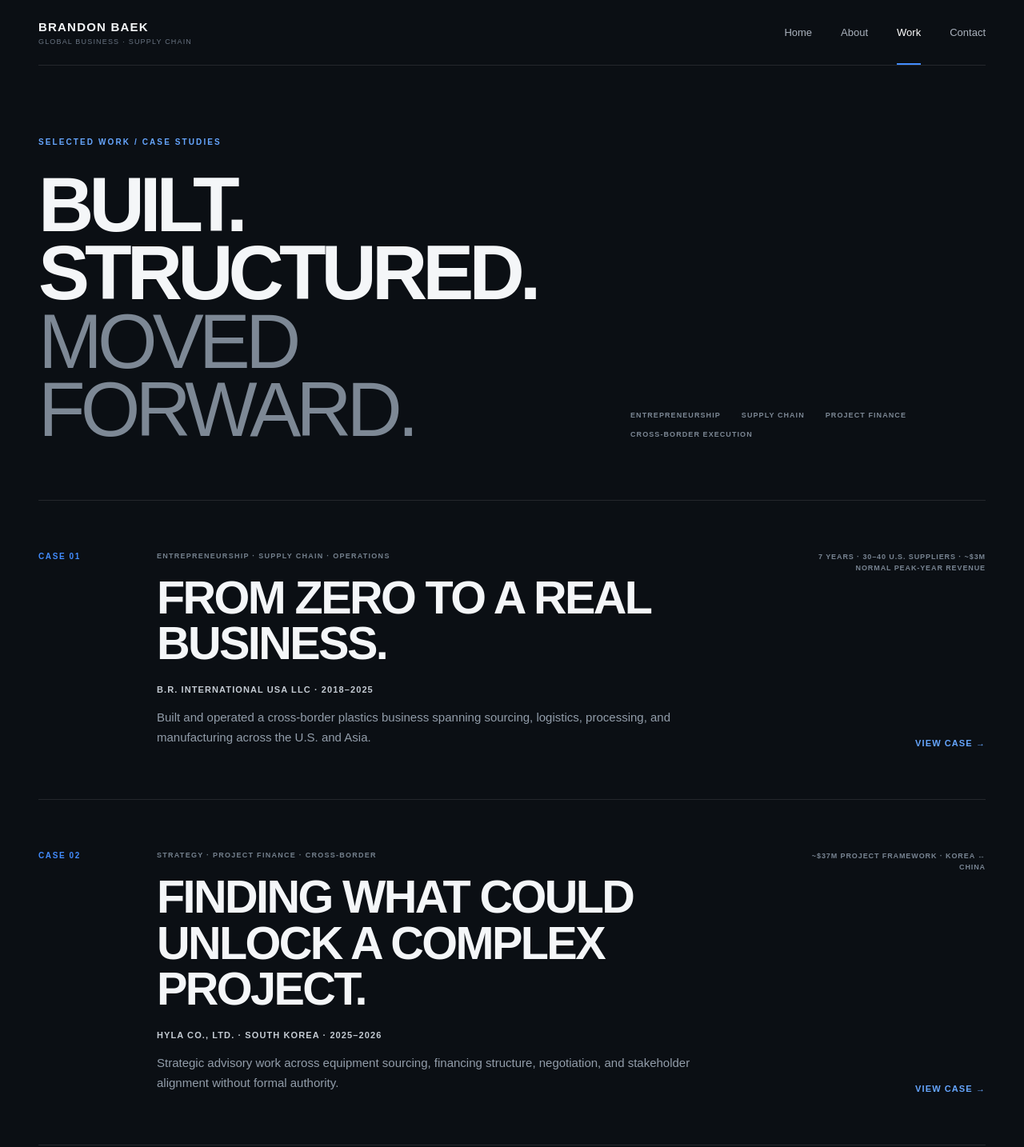
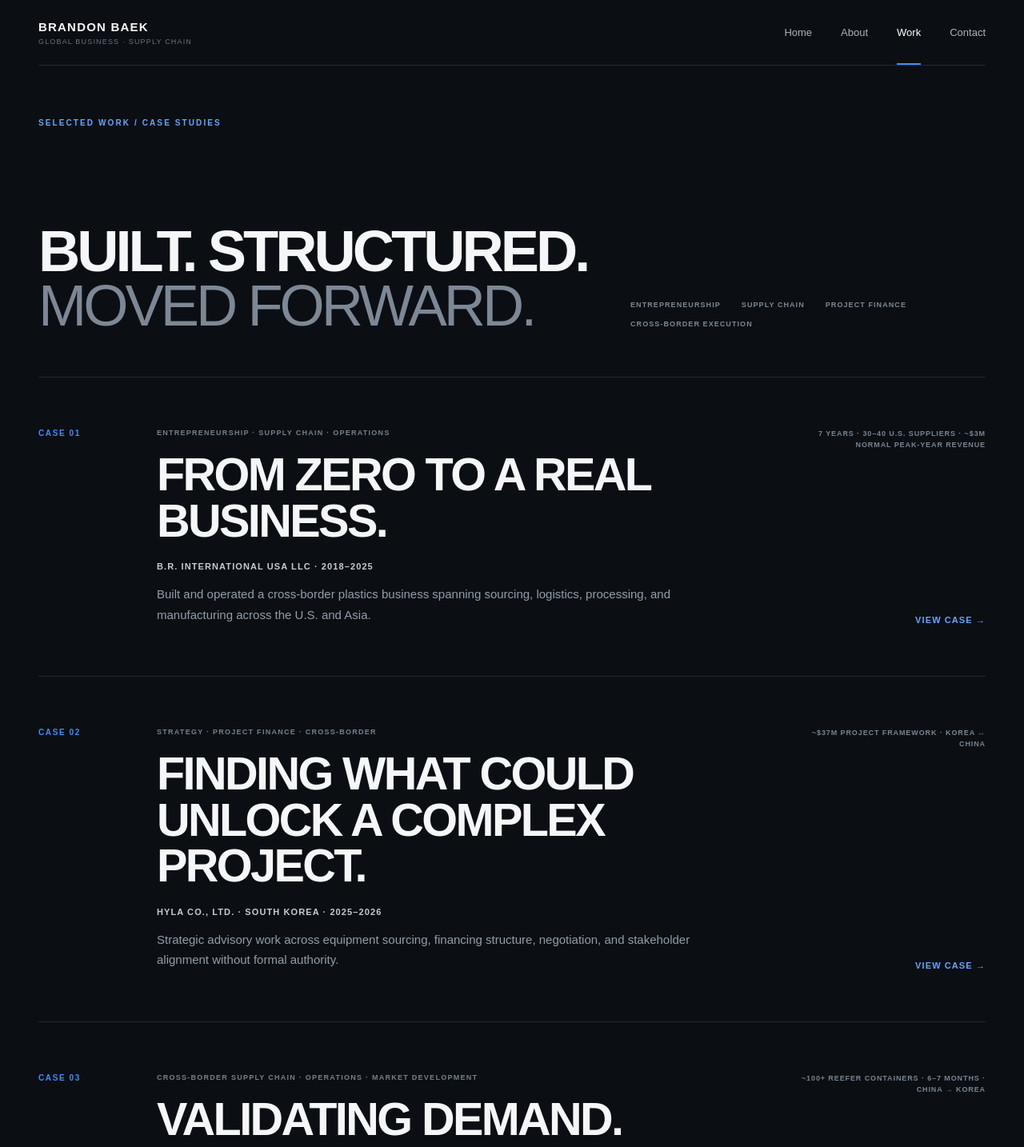
Before and after one commit to su59201/Brandon-Website, a Next.js app: page /work in a window 1280 px wide. Shown: the top 1434 px of the page at 80% size. Built offline with nearby package versions, Linux system fonts and the light colour scheme.

Commit message:
Refine Work index hierarchy and case positioning

```diff
--- a/app/work/page.js
+++ b/app/work/page.js
@@ -1,9 +1,10 @@
 import styles from "./work.module.css";
+import refine from "./work-refine.module.css";
 
 const cases=[
  {number:"01",href:"/work/br-international",status:"VIEW CASE →",category:"ENTREPRENEURSHIP · SUPPLY CHAIN · OPERATIONS",title:"FROM ZERO TO A REAL BUSINESS.",company:"B.R. INTERNATIONAL USA LLC · 2018–2025",context:"Built and operated a cross-border plastics business spanning sourcing, logistics, processing, and manufacturing across the U.S. and Asia.",proof:"7 YEARS · 30–40 U.S. SUPPLIERS · ~$3M NORMAL PEAK-YEAR REVENUE"},
  {number:"02",href:"/work/hyla",status:"VIEW CASE →",category:"STRATEGY · PROJECT FINANCE · CROSS-BORDER",title:"FINDING WHAT COULD UNLOCK A COMPLEX PROJECT.",company:"HYLA CO., LTD. · SOUTH KOREA · 2025–2026",context:"Strategic advisory work across equipment sourcing, financing structure, negotiation, and stakeholder alignment without formal authority.",proof:"~$37M PROJECT FRAMEWORK · KOREA ↔ CHINA"},
- {number:"03",href:"/work/weihai-port",status:"VIEW CASE →",category:"CROSS-BORDER SUPPLY CHAIN · OPERATIONS · MARKET DEVELOPMENT",title:"BUILDING A CROSS-BORDER SUPPLY CHAIN FROM ZERO.",company:"WEIHAI PORT AUTHORITY · KOREA REPRESENTATIVE OFFICE · 2009–2012",context:"Built a Korea representative office and led a profitable agricultural supply-chain project from Inner Mongolia to South Korea.",proof:"~100+ REEFER CONTAINERS · 6–8 MONTHS · CHINA → KOREA"},
+ {number:"03",href:"/work/weihai-port",status:"VIEW CASE →",category:"CROSS-BORDER SUPPLY CHAIN · OPERATIONS · MARKET DEVELOPMENT",title:"VALIDATING DEMAND. THEN BUILDING THE SUPPLY CHAIN.",company:"WEIHAI PORT AUTHORITY · KOREA REPRESENTATIVE OFFICE · 2009–2012",context:"Validated Korean demand first, then built the sourcing, team, cold chain, logistics, and operating system required to execute from China to Korea.",proof:"~100+ REEFER CONTAINERS · 6–7 MONTHS · CHINA → KOREA"},
 ];
 
 export const metadata={title:"Selected Work — Brandon Baek",description:"Selected case studies across entrepreneurship, supply chain, project finance, and international business."};
@@ -11,7 +12,7 @@ export const metadata={title:"Selected Work — Brandon Baek",description:"Selec
 export default function Work(){return <main className={styles.page}>
  <header className={styles.header}><a className={styles.brand} href="/"><strong>BRANDON BAEK</strong><span>GLOBAL BUSINESS · SUPPLY CHAIN</span></a><nav className={styles.nav}><a href="/">Home</a><a href="/about">About</a><a className={styles.active} href="/work" aria-current="page">Work</a><a href="/contact">Contact</a></nav></header>
  <div className={styles.shell}>
-  <section className={styles.intro}><p>SELECTED WORK / CASE STUDIES</p><h1>BUILT.<br/>STRUCTURED.<br/><em>MOVED FORWARD.</em></h1><div><span>ENTREPRENEURSHIP</span><span>SUPPLY CHAIN</span><span>PROJECT FINANCE</span><span>CROSS-BORDER EXECUTION</span></div></section>
+  <section className={`${styles.intro} ${refine.intro}`}><p>SELECTED WORK / CASE STUDIES</p><h1><span>BUILT. STRUCTURED.</span><span><em>MOVED FORWARD.</em></span></h1><div><span>ENTREPRENEURSHIP</span><span>SUPPLY CHAIN</span><span>PROJECT FINANCE</span><span>CROSS-BORDER EXECUTION</span></div></section>
   <section className={styles.index} aria-label="Selected case studies">
    {cases.map(item=>item.href?<a className={styles.case} href={item.href} key={item.number}><span className={styles.number}>CASE {item.number}</span><div className={styles.story}><p>{item.category}</p><h2>{item.title}</h2><strong>{item.company}</strong><span>{item.context}</span></div><div className={styles.result}><span>{item.proof}</span><b>{item.status}</b></div></a>:<article className={`${styles.case} ${styles.upcoming}`} key={item.number}><span className={styles.number}>CASE {item.number}</span><div className={styles.story}><p>{item.category}</p><h2>{item.title}</h2><strong>{item.company}</strong><span>{item.context}</span></div><div className={styles.result}><span>{item.proof}</span><b>{item.status}</b></div></article>)}
   </section>
```
